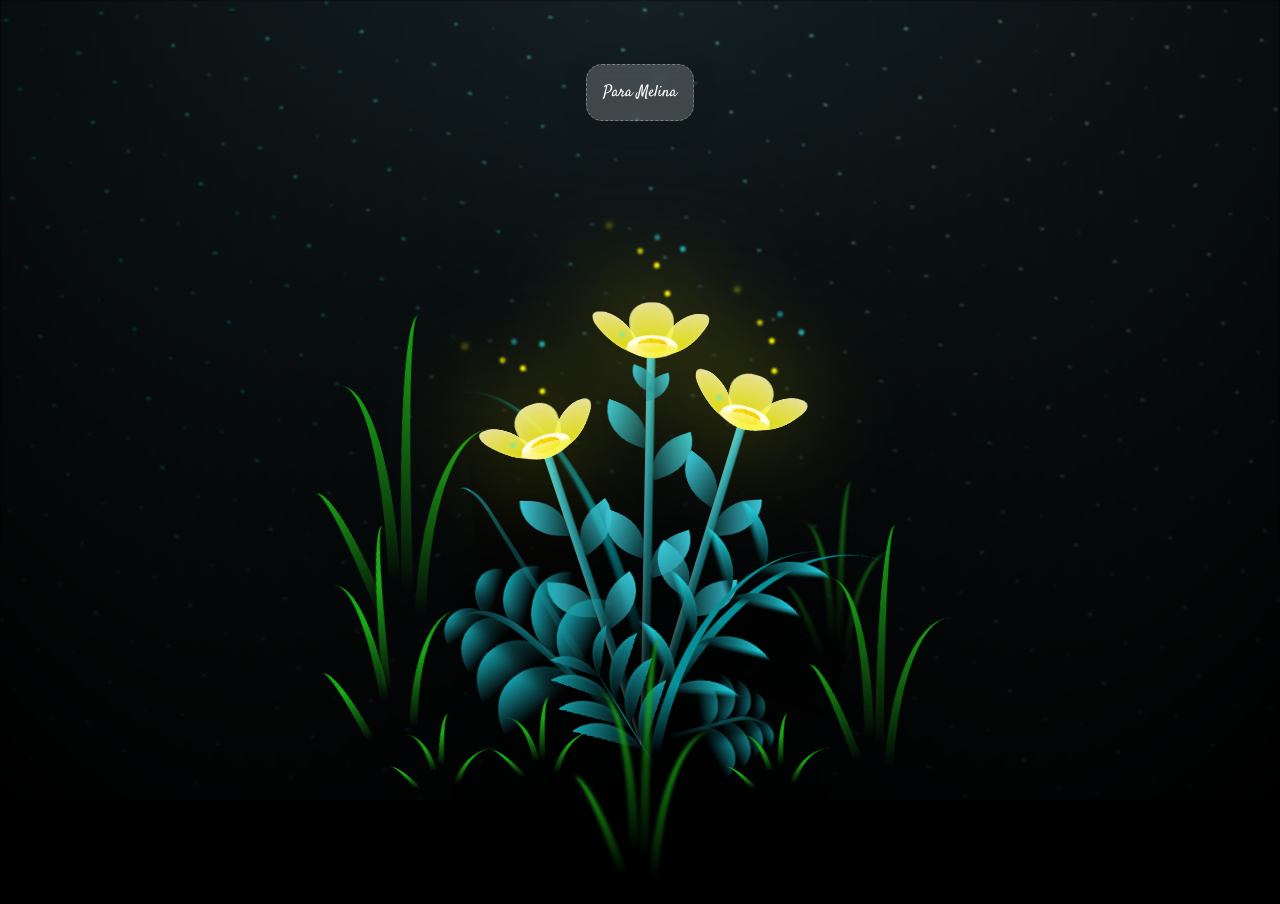
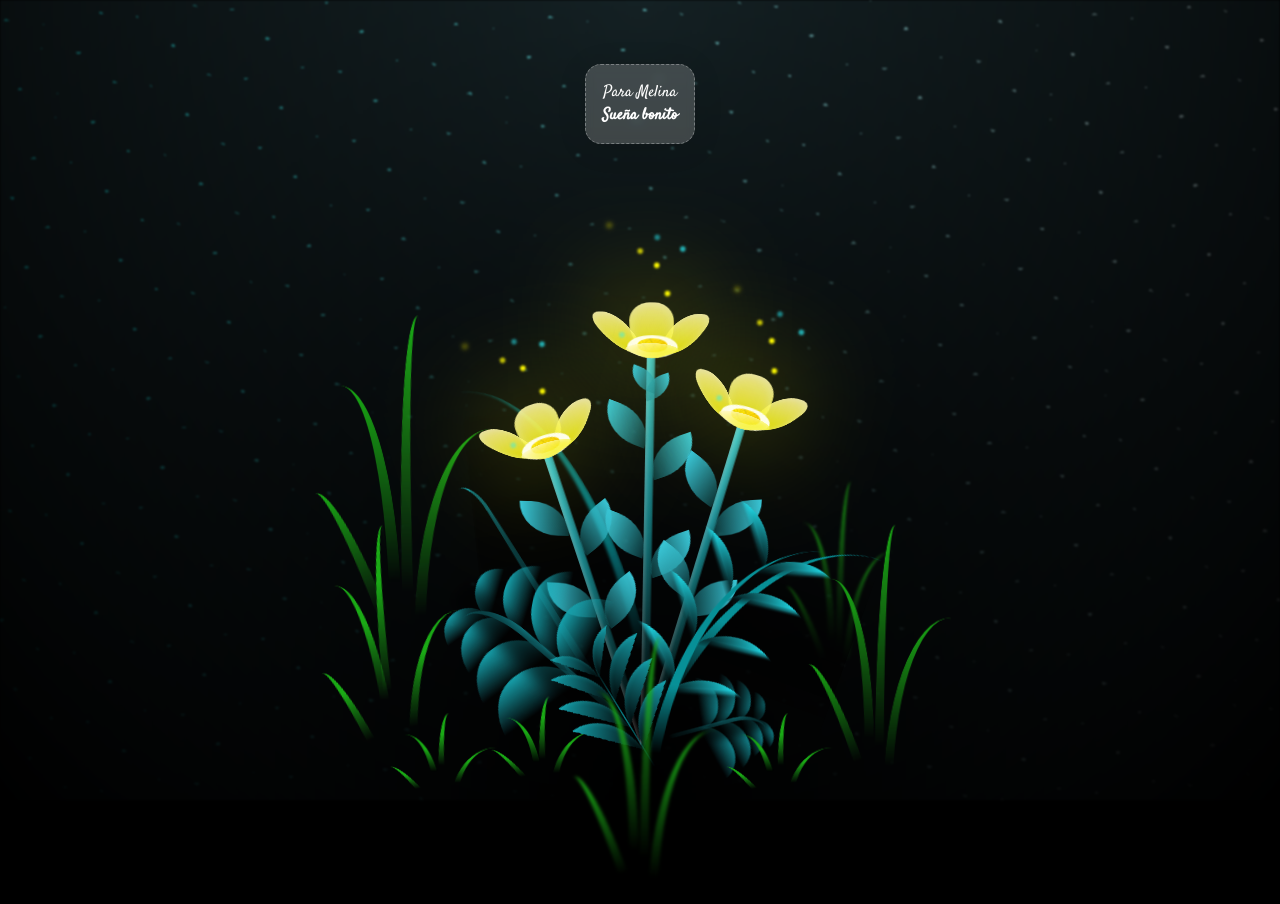
Before and after one commit to cmgus/yellow-flowers, a website built with Vite: page index.html in a window 1280 px wide. Built offline with nearby package versions, Linux system fonts and the light colour scheme.

Commit message:
add fix message

```diff
--- a/index.html
+++ b/index.html
@@ -14,7 +14,7 @@
 
 <body>
   <div class="night"></div>
-  <p class="message">Para Melina</p>
+  <p class="message" style="text-align: center;">Para Melina<br><b>Sueña bonito</b></p>
   <div class="flowers">
     <div class="flower flower--1">
       <div class="flower__leafs flower__leafs--1">
```
